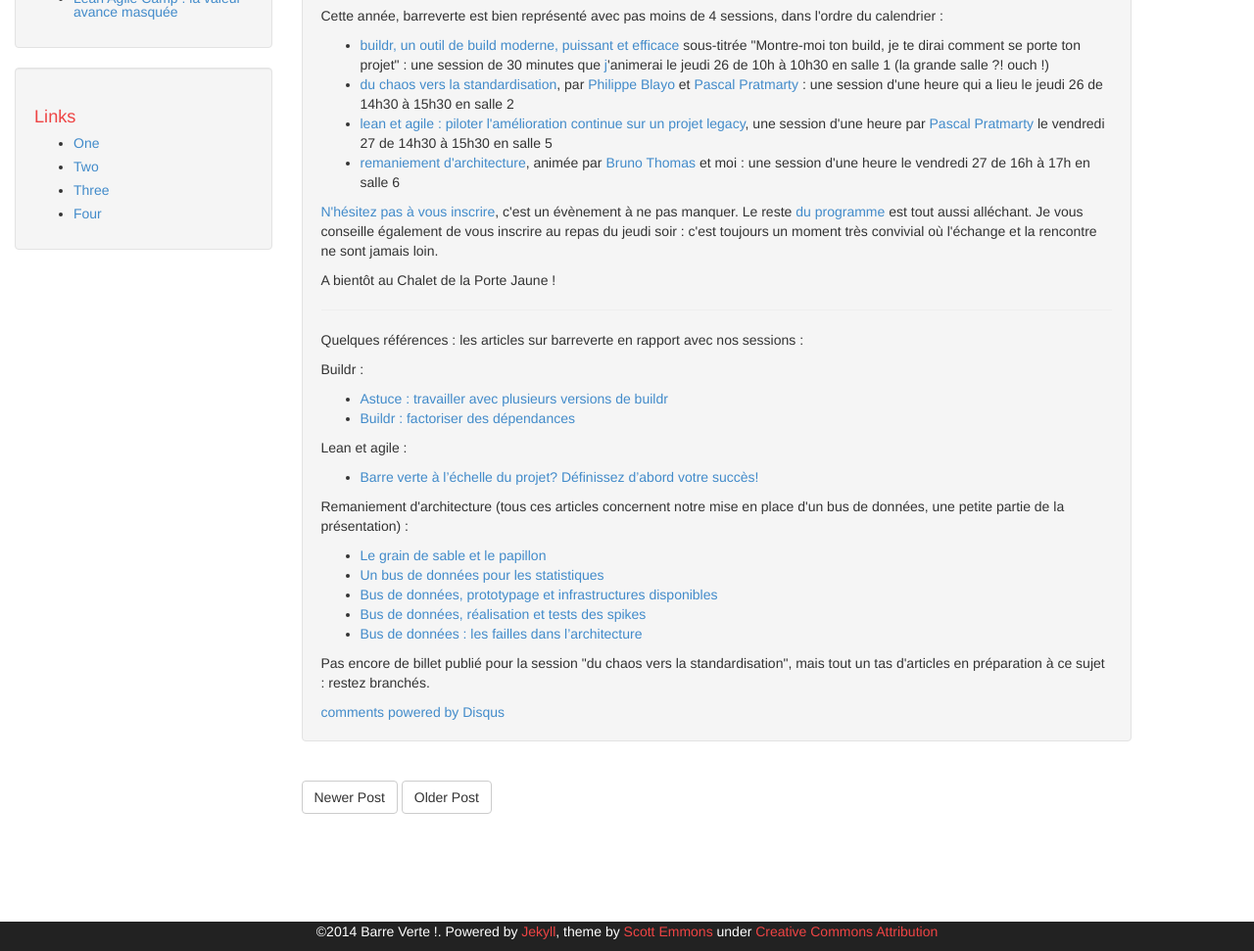
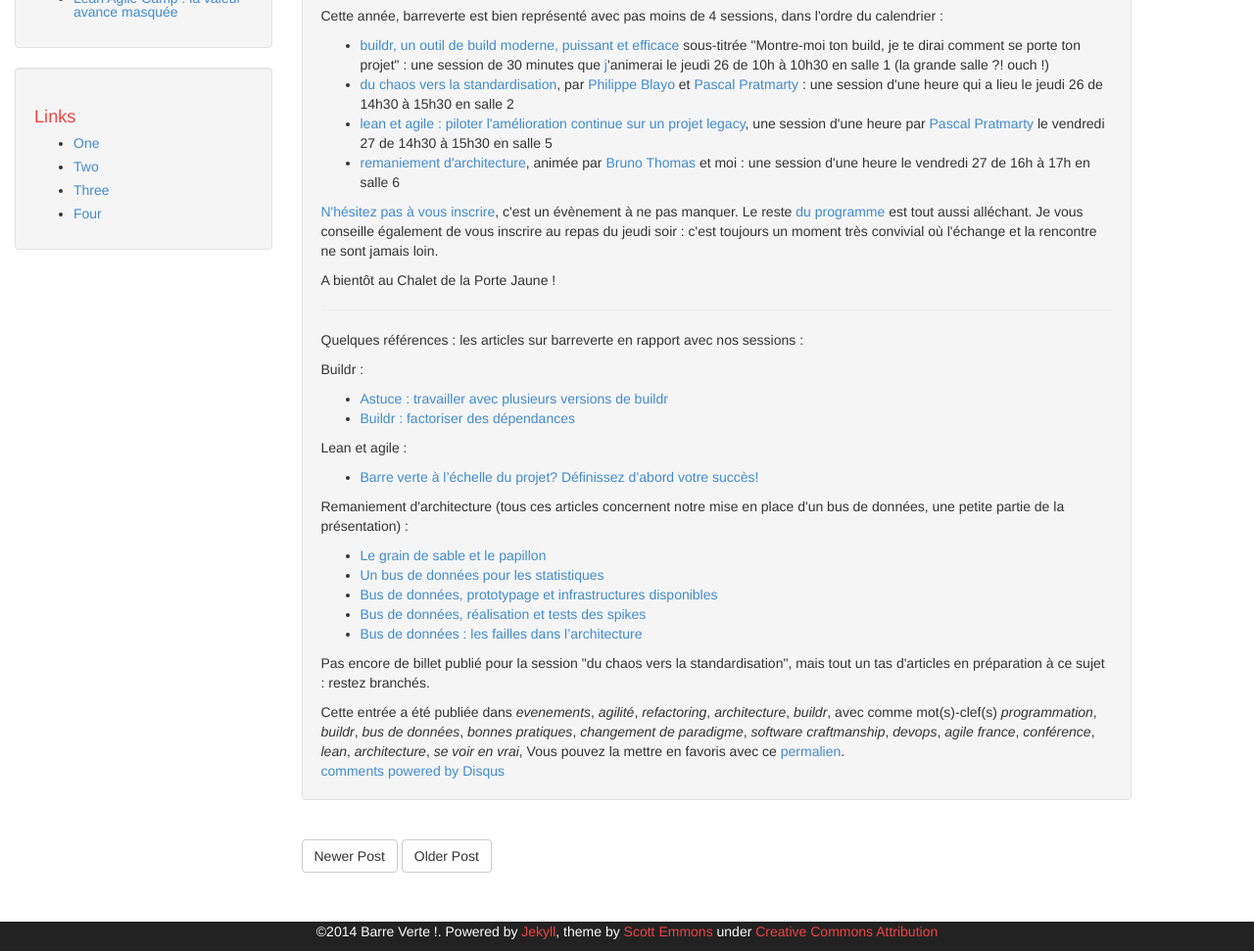
Before and after one commit to MichaelBitard/barreverte.github.io, a Jekyll site: the page built from _posts/2011-05-15-conference-agile-france-2011.markdown, in a window 1280 px wide and 1367 px high, cut to the strip 396-1367 px from the top of the window. Shown: the whole strip at 98% size. Built offline with Jekyll 4.4.1, drawn with Linux system fonts in a browser that asks for light colours; Markdown is read by kramdown in place of the engine named in the settings; comment, search, counter and statistics services are not loaded.

Commit message:
layout de post : categories/tags/permalien comme dans Wordpress. #14

```diff
--- a/_layouts/post.html
+++ b/_layouts/post.html
@@ -34,6 +34,17 @@
             <div class="post-content">
             {{ content }}
             </div>
+            <div class="">
+              Cette entrée a été publiée dans
+              {% for category in page.categories %}
+                <em>{{ category }}</em>,
+              {% endfor %}
+              avec comme mot(s)-clef(s)
+              {% for tag in page.tags %}
+                <em>{{ tag }}</em>,
+              {% endfor %}
+              Vous pouvez la mettre en favoris avec ce <a href="{{ page.url }}">permalien</a>.
+            </div>
             {% if page.comments %}
             <div id="disqus_thread">
                 <noscript>Please enable JavaScript to view the <a href="http://disqus.com/?ref_noscript">comments powered by Disqus.</a></noscript>
```
